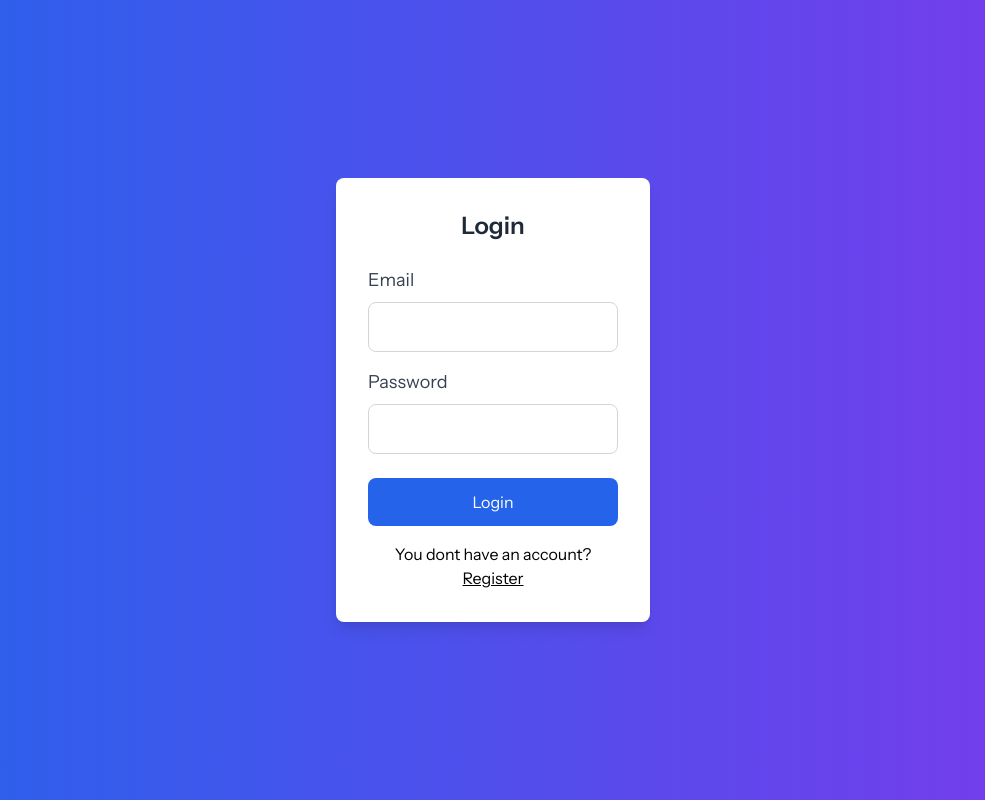
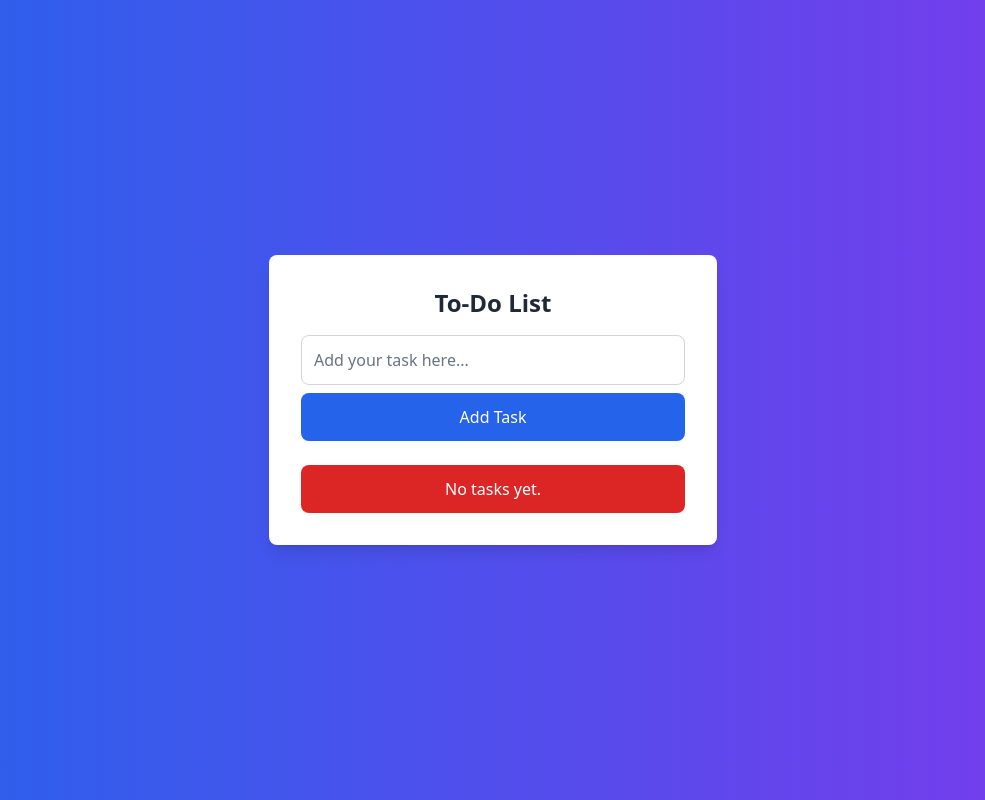
Before and after one commit to Kaizer228/Django, a Django app: page / in a window 1280 px wide. Shown: the whole page, without its empty margins (147-1132 px from the left). Run offline with Django 3.2, Linux system fonts and the light colour scheme; some libraries are stand-ins or nearby versions.

Commit message:
todo list

```diff
--- a/Django/Django/urls.py
+++ b/Django/Django/urls.py
@@ -20,12 +20,10 @@ Including another URLconf
 
 
 
-from django.urls import include, re_path
+from django.urls import re_path
 import app.views
 
 # Django processes URL patterns in the order they appear in the array
 urlpatterns = [
-    re_path(r'^$', app.views.login, name='login'),
-    re_path(r'^register$', app.views.register, name='register'),
-    re_path(r'^dashboard', app.views.dashboard, name='dashboard')
+    re_path(r'^', app.views.dashboard, name='dashboard')
 ]
--- a/Django/app/templates/app/dashboard.html
+++ b/Django/app/templates/app/dashboard.html
@@ -10,21 +10,26 @@
     <div class="bg-white shadow-lg rounded-lg p-8 w-full max-w-md">
         <h1 class="text-2xl font-bold mb-4 text-center text-gray-800">To-Do List</h1>
 
+
         <form method="POST" action="{% url 'dashboard' %}">
             {% csrf_token %}
-            <div class="mb-4">
-                <input type="text" name="task" placeholder="Enter a task" class="w-full p-3 rounded-lg border border-gray-300 mb-4 focus:outline-none focus:ring-2 focus:ring-blue-500">
-                <button type="submit" class="w-full bg-blue-600 text-white py-3 rounded-lg hover:bg-blue-700 transition duration-300">Add Task</button>
-            </div>
+            {{ form }}
+            <button type="submit" class="w-full bg-blue-600 text-white py-3 rounded-lg hover:bg-blue-700 transition duration-300">Add Task</button>
         </form>
 
-        <ul class="list-disc pl-5 space-y-2">
-            {% for task in todo_list %}
-            <li class="text-gray-700">{{ task }}</li>
+
+        <div class="w-full mt-6 ">
+            {% for task in tasks %}
+            <div class="flex items-center justify-between px-3 bg-blue-600 rounded-lg p-3 w-full mt-2">
+                <h1 class="text-white">{{ task }}</h1>
+
+                <a href="?delete={{ forloop.counter0 }}" class="text-white
+                     rounded-lg">Delete</a>
+            </div>
             {% empty %}
-            <li class="text-gray-500">No tasks yet.</li>
+            <h1 class="text-white p-3 text-center rounded-lg bg-red-600 w-full mt-2">No tasks yet.</h1>
             {% endfor %}
-        </ul>
+        </div>
     </div>
 </body>
 </html>
--- a/Django/app/templates/app/login.html
+++ /dev/null
@@ -1,33 +0,0 @@
-<html>
-<head>
-    <title>Login</title>
-    <script src="https://cdn.tailwindcss.com?plugins=forms,typography,aspect-ratio,line-clamp,container-queries"></script>
-    {% load static %}
-    <link rel="stylesheet" href="{% static 'general.css' %}">
-</head>
-<body class="bg-gradient-to-r from-blue-600 to-violet-600">
-    <div class="flex items-center justify-center h-screen p-3">
-        <div class="bg-white rounded-lg shadow-lg p-8 w-1/4">
-            <h1 class="text-2xl font-semibold mb-6 text-center text-gray-800">Login</h1>
-
-            <form method="post" action="{% url 'login' %}" class="w-full">
-                {% csrf_token %}
-
-                <label for="email" class="block text-lg mb-2 text-gray-700">Email</label>
-                <input type="email" id="email" name="email" class="w-full p-3 rounded-lg border border-gray-300 mb-4 focus:outline-none focus:ring-2 focus:ring-blue-500" required />
-
-                <label for="password" class="block text-lg mb-2 text-gray-700">Password</label>
-                <input type="password" id="password" name="password" class="w-full p-3 rounded-lg border border-gray-300 mb-6 focus:outline-none focus:ring-2 focus:ring-blue-500" required />
-
-                <a  href="{% url 'dashboard'%}"  class="block text-center w-full bg-blue-600 text-white py-3 rounded-lg hover:bg-blue-700 transition duration-300">
-                    Login
-                </a>
-            </form>
-            <div class="text-center">
-                <h1>You dont have an account?</h1>
-                <a class="underline" href="{% url 'register'%}">Register</a>
-            </div>
-        </div>
-    </div>
-</body>
-</html>
--- a/Django/app/urls.py
+++ b/Django/app/urls.py
@@ -4,7 +4,5 @@ import app.views
 
 # Django processes URL patterns in the order they appear in the array
 urlpatterns = [
-    re_path(r'^$', app.views.login, name='login'),
-    re_path(r'^register$', app.views.register, name='register'),
-    re_path(r'^dashboard', app.views.dashboard, name='dashboard')
+    re_path(r'^', app.views.dashboard, name='dashboard')
 ]
--- a/Django/app/views.py
+++ b/Django/app/views.py
@@ -1,41 +1,39 @@
-from django.shortcuts import render
+from django.shortcuts import render, redirect
+from django import forms
 
 
-def login(request):
+tasks = []
 
-   return render(request, "app/login.html",
-      {
-         'title':'Login',
-     })
+from django import forms
 
-
-def register(request):
-    return render(request, "app/register.html",
-     {
-         'title':'Register',
-     })
-
-
-
-from django.shortcuts import render, redirect
+class AddTaskForm(forms.Form):
+    task = forms.CharField(label="",
+        widget=forms.TextInput(attrs={
+            'class': 'w-full p-3 mb-2 border border-gray-300 rounded-lg focus:outline-none focus:ring-2 focus:ring-blue-500',
+            'placeholder': 'Add your task here...'
+        })
+    )
 
 def dashboard(request):
 
-    if 'todo_list' not in request.session:
-        request.session['todo_list'] = []
-
-    if request.method == 'POST':
-
-        new_task = request.POST.get('task', '').strip()
-        if new_task:
-
-            request.session['todo_list'].append(new_task)
-            request.session.modified = True
+    if 'delete' in request.GET:
+        task_index = int(request.GET.get('delete'))
+        if 0 <= task_index < len(tasks):
+            tasks.pop(task_index)
         return redirect('dashboard')
 
-    todo_list = request.session['todo_list']
+
+    if request.method == "POST":
+        form = AddTaskForm(request.POST)
+        if form.is_valid():
+            task = form.cleaned_data["task"]
+            tasks.append(task)
+            return redirect('dashboard')
+    else:
+        form = AddTaskForm()
 
     return render(request, "app/dashboard.html", {
         'title': 'Dashboard',
-        'todo_list': todo_list,
+        'tasks': tasks,
+        'form': form
     })
```
Also changed, not shown: Django/app/templates/app/register.html (deleted, +0 -39 lines), 1 other file.
